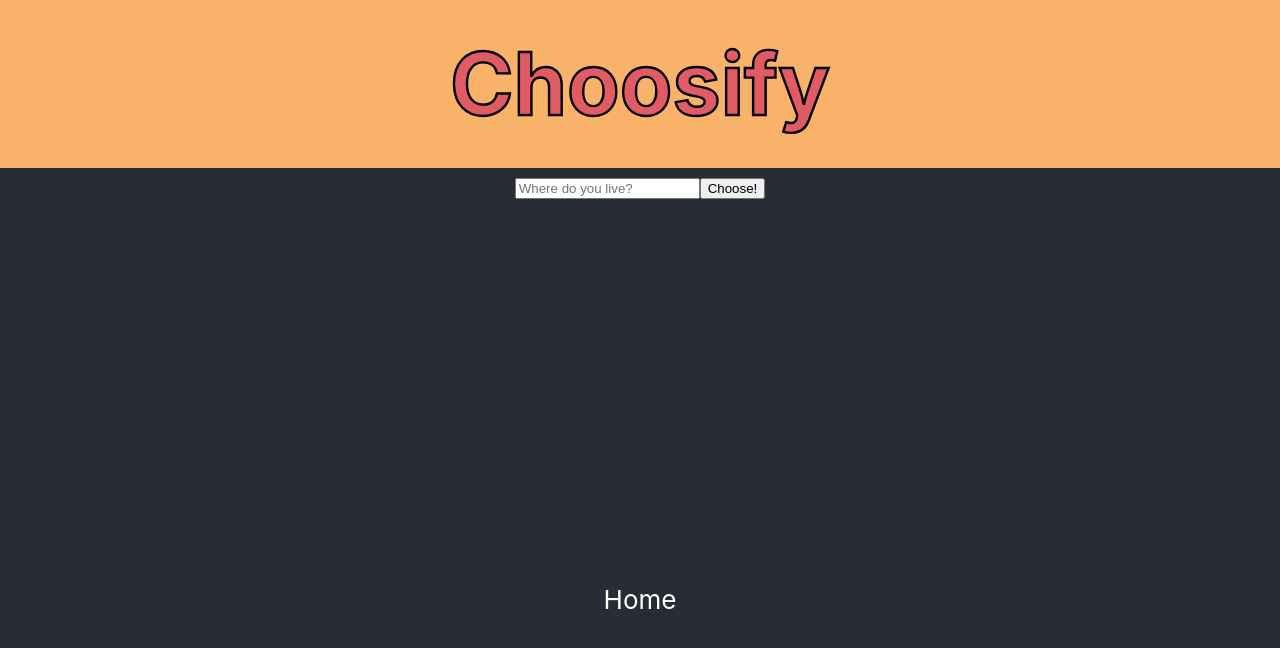
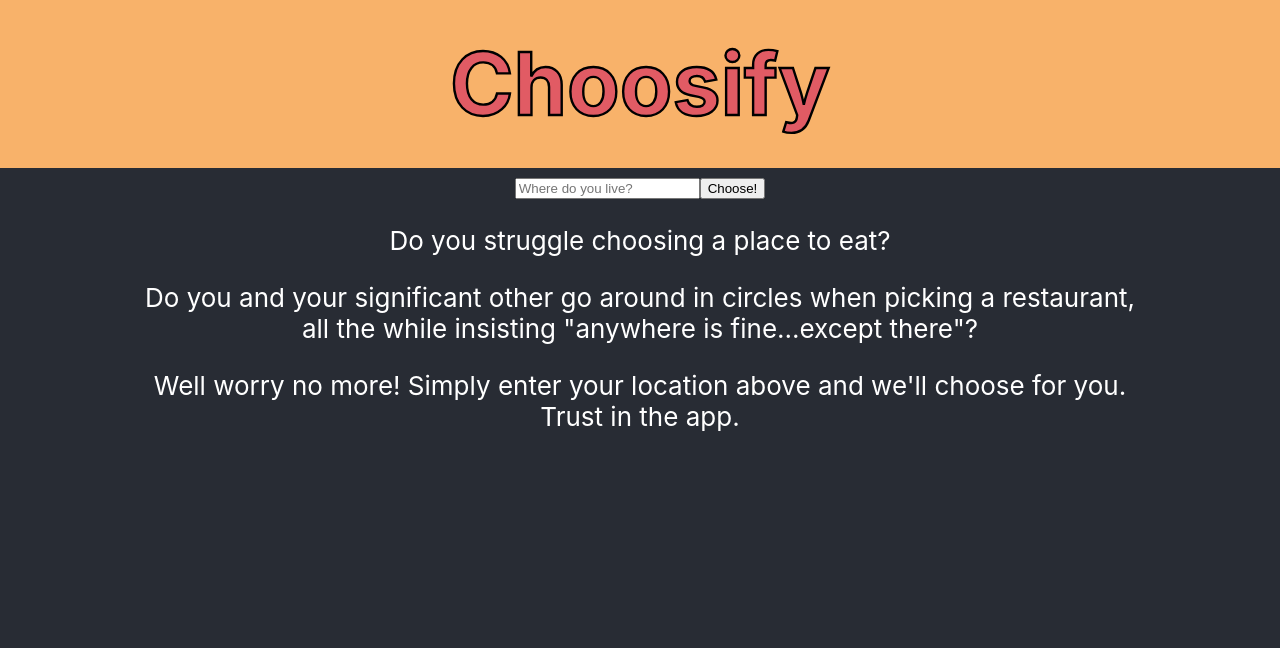
Before and after one commit to alexH56/Choosify, a React (Create React App) app: page /home in a window 1280 px wide. Shown: the top 648 px of the page. Built offline with nearby package versions, Linux system fonts and the light colour scheme; no server answers.

Commit message:
Added greeting text

```diff
--- a/src/Components/Home.js
+++ b/src/Components/Home.js
@@ -1,26 +1,16 @@
 import React, { Component } from 'react';
-import '../App.css';
-import {
-  BrowserRouter as Router,
-  Redirect,
-  Route,
-  Switch,
-  Link
-} from 'react-router-dom';
-
-import LocationForm from './LocationForm.js';
+import '../App.scss';
 
 class Home extends Component {
   render () {
     return (
-      <div className='App'>
-        <header className='App-header'>
-
-          <p>Home</p>
-
-        </header>
-
-      </div>
+      <main>
+        <div className='homeContainer'>
+          <p>Do you struggle choosing a place to eat?</p>
+          <p>Do you and your significant other go around in circles when picking a restaurant, all the while insisting "anywhere is fine...except there"?</p>
+          <p>Well worry no more! Simply enter your location above and we'll choose for you. Trust in the app.</p>
+        </div>
+      </main>
     );
   }
 }
```
